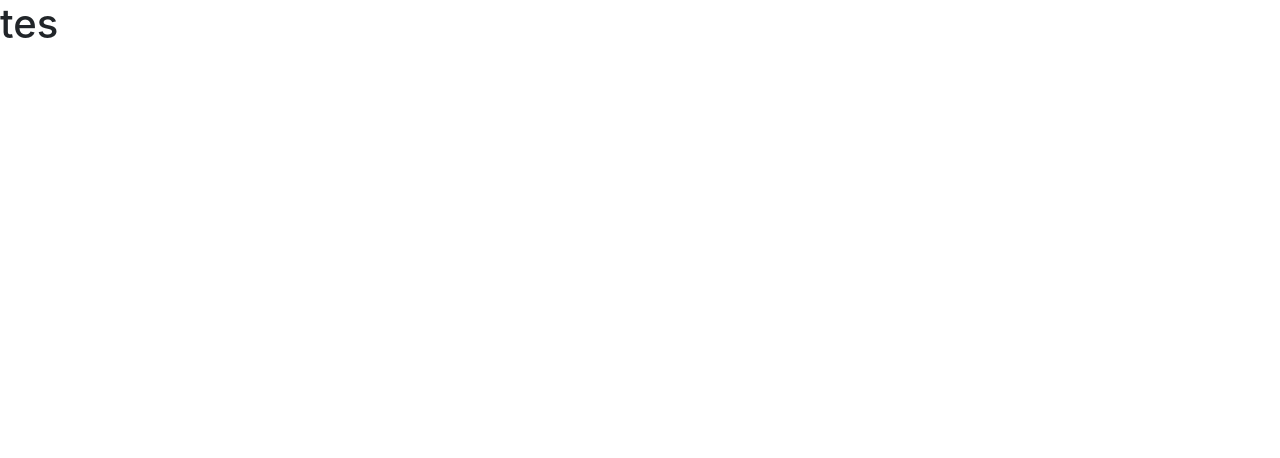
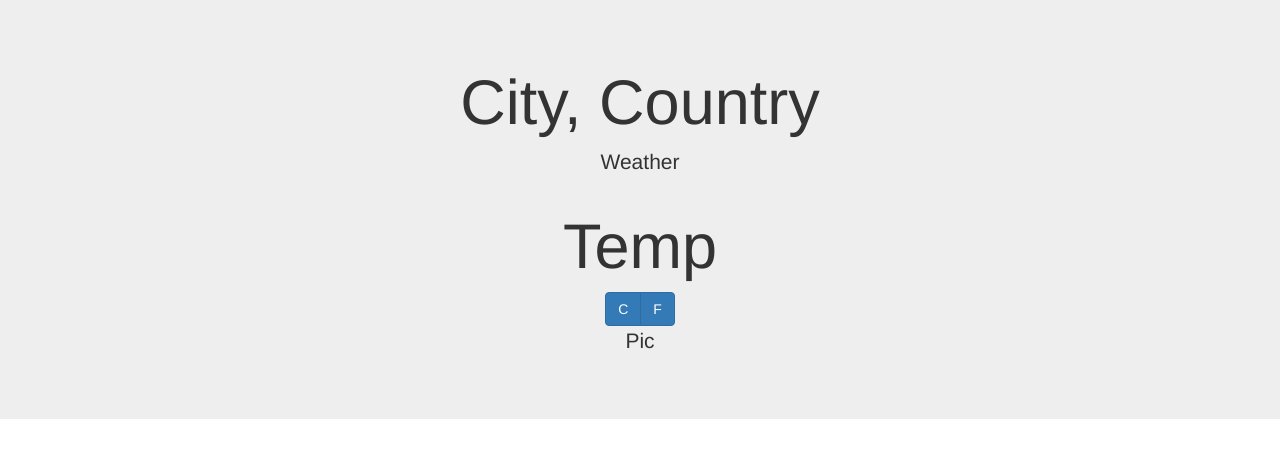
Before and after one commit to dimasradityo/Local-Weather, a plain HTML site: page index.html in a window 1280 px wide. Drawn offline with nearby package versions, Linux system fonts and the light colour scheme.

Commit message:
Designed rough outine

```diff
--- a/index.html
+++ b/index.html
@@ -7,6 +7,20 @@
 	<script src="script.js"></script>
 </head>
 <body>
-    <h1>tes</h1>
+    <div class="jumbotron">
+        <div class="container text-center">
+            <h1>City, Country</h1>
+            <p>Weather</p>
+        </div>
+        <div class="container text-center">
+            <h1>Temp</h1>
+            <div class="btn-group">
+                <button class="btn-primary btn">C</button>
+                <button class="btn btn-primary">F</button>
+            </div>
+            <p>Pic</p>
+        </div>
+
+    </div>
 </body>
 </html>
```
